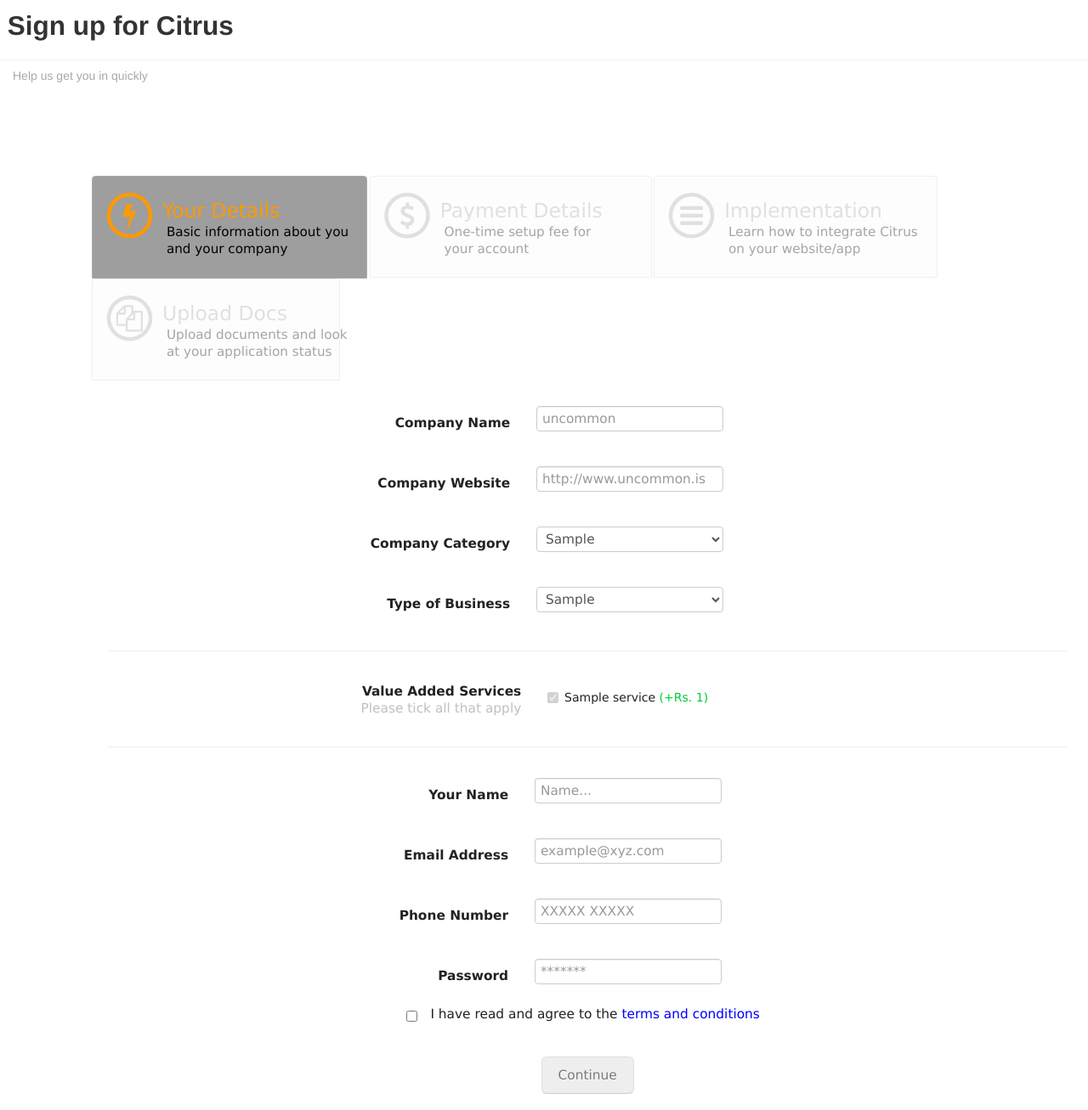
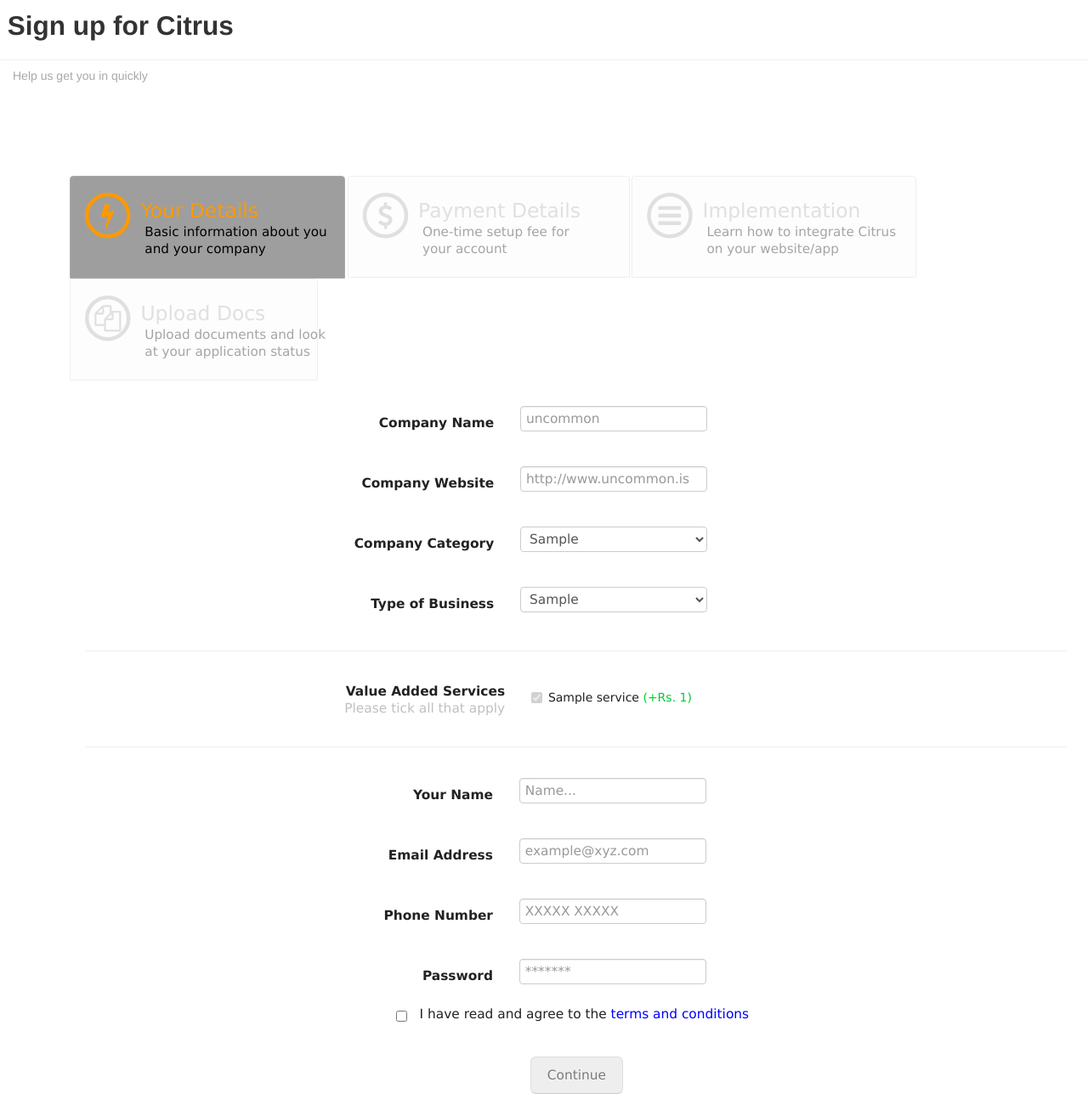
Before and after one commit to utkarshd420/citrus-onboarding, a Django app: page /new/reg/ in a window 1280 px wide. Shown: the whole page at 85% size. Run offline with Django 3.2, Linux system fonts and the light colour scheme; tables that the repository leaves empty hold one stand-in row (values such as "Sample post"); some libraries are stand-ins or nearby versions; grey boxes are pictures that could not be loaded.

Commit message:
css tab changes

```diff
--- a/signup/templates/index.html
+++ b/signup/templates/index.html
@@ -27,7 +27,7 @@
 
 <span style="color:#A8A8A8;position:absolute;left:15px;top:79px">Help us get you in quickly</span>
 
-<div  id="tabs" style="position:absolute;left:8%;top:25%;background:#FFFFFF">
+<div  id="tabs" style="position:absolute;left:6%;top:25%;background:#FFFFFF">
 <ul id="tab-list-custom">
 	<li class="row"><a href="#tabs-1" id="tab-1"><span id="headings-custom-tab1" class="headings-custom">
 	<span class="fa-stack fa-lg" style="padding-top:0.3em">
```
